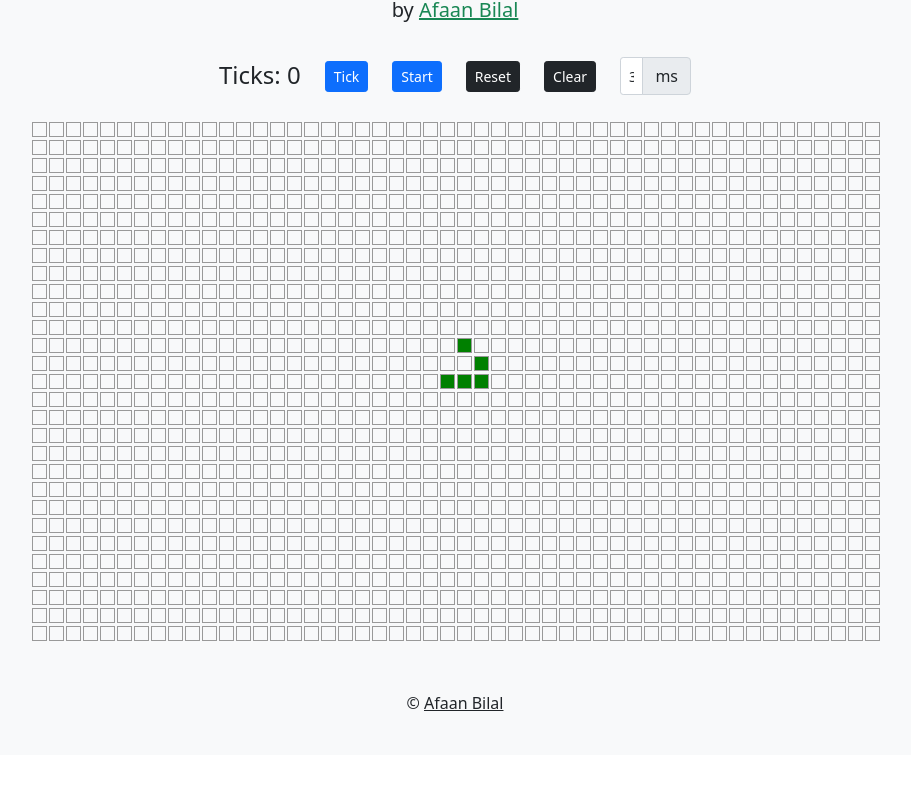
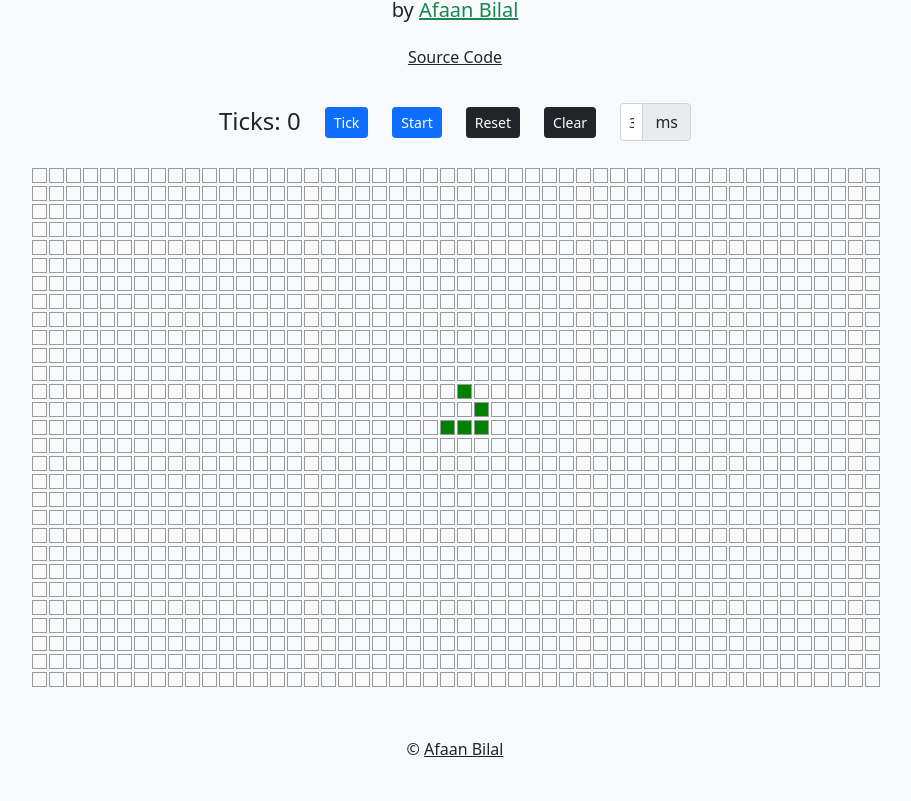
Before and after one commit to AfaanBilal/game-of-life, a plain HTML site: page index.html in a window 1280 px wide. Shown: the part 83-884 px from the top of the page, without its empty margins (185-1096 px from the left). Before the commit the page ends 838 px from the top, so only its background shows below. Drawn offline with nearby package versions, Linux system fonts and the light colour scheme.

Commit message:
Source repo link

```diff
--- a/index.html
+++ b/index.html
@@ -12,6 +12,11 @@
             <h2 class="text-center w-100">Conway's Game of Life</h2>
             <div class="text-center fs-5 mb-4">
                 by <a href="https://afaan.me" class="text-success" target="_blank">Afaan Bilal</a>
+                <br>
+
+                <div class="pt-3">
+                    <a href="https://github.com/AfaanBilal/game-of-life" class="link-dark fs-6" target="_blank">Source Code</a>
+                </div>
             </div>
 
             <div class="row justify-content-center my-2 py-2">
```
Also changed, not shown: 1 other file.
